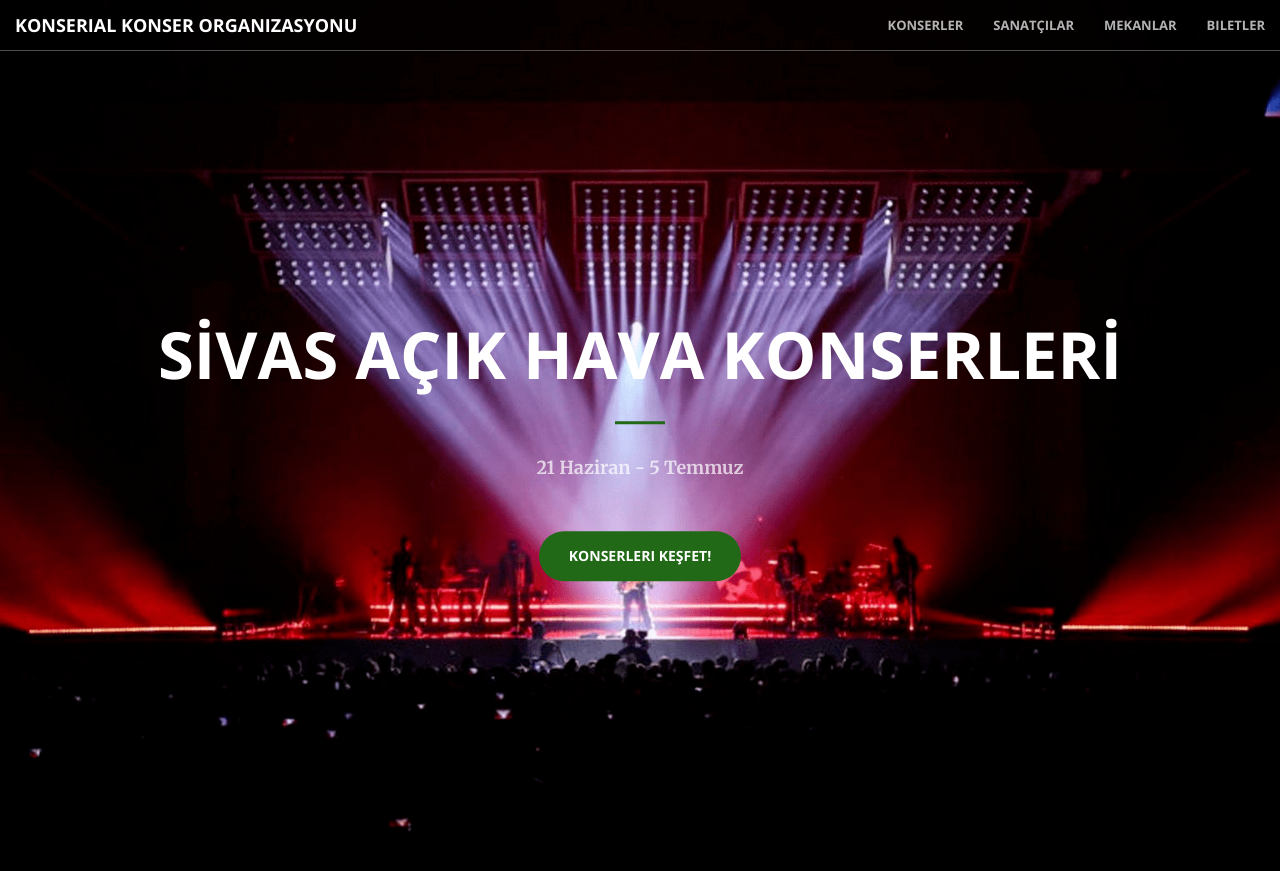
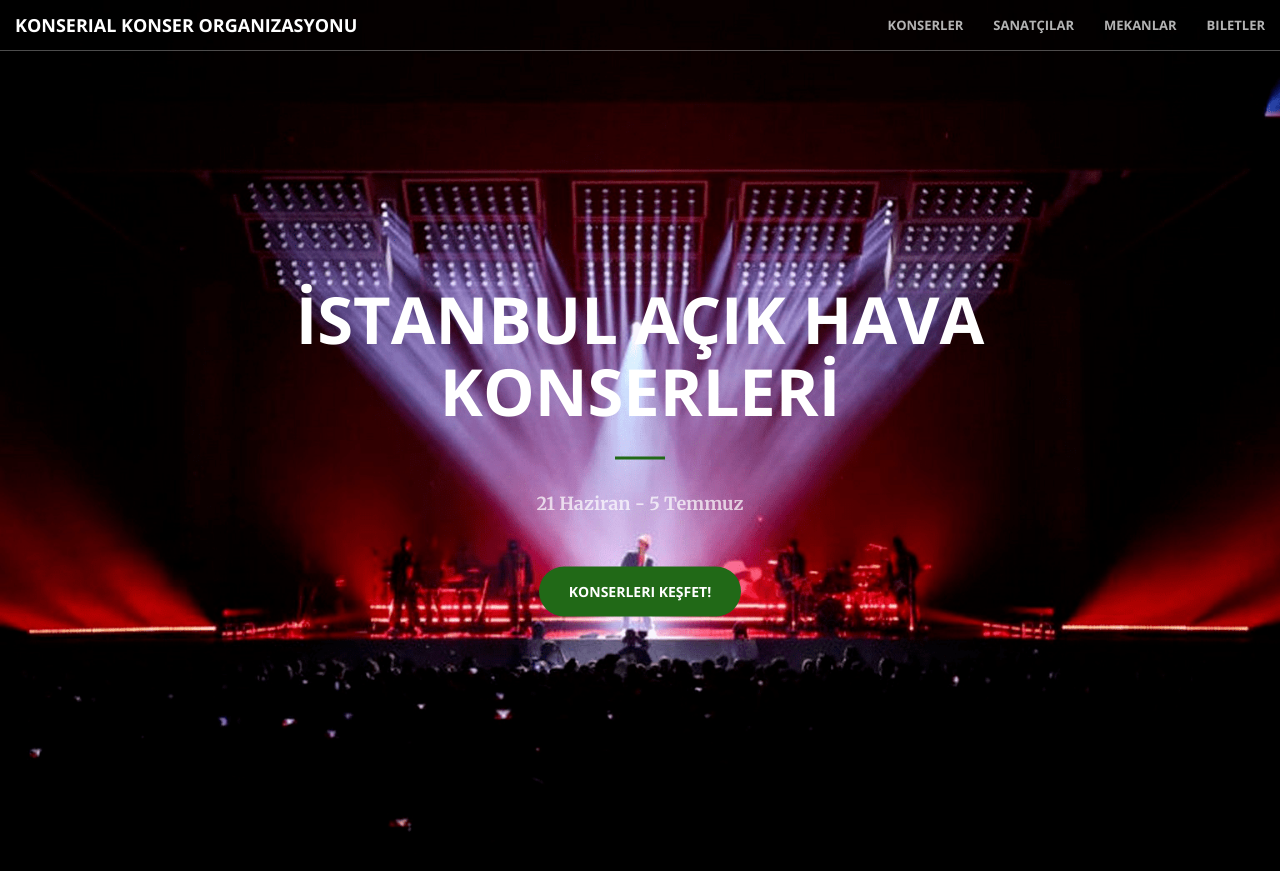
Before and after one commit to Huseyin-Can-58/Huseyin-Can-58.github.io, a Jekyll site: the page built from index.html, in a window 1280 px wide and 900 px high. Shown: the top 871 px of the window. Built offline with Jekyll 4.4.1, drawn with Linux system fonts in a browser that asks for light colours.

Commit message:
Update header.html

```diff
--- a/_includes/header.html
+++ b/_includes/header.html
@@ -1,7 +1,7 @@
 <header>
     <div class="header-content">
         <div class="header-content-inner">
-            <h1>SİVAS AÇIK HAVA KONSERLERİ</h1>
+            <h1>İSTANBUL AÇIK HAVA KONSERLERİ</h1>
             <hr>
             <p><b>21 Haziran - 5 Temmuz</b></p>
 
```
